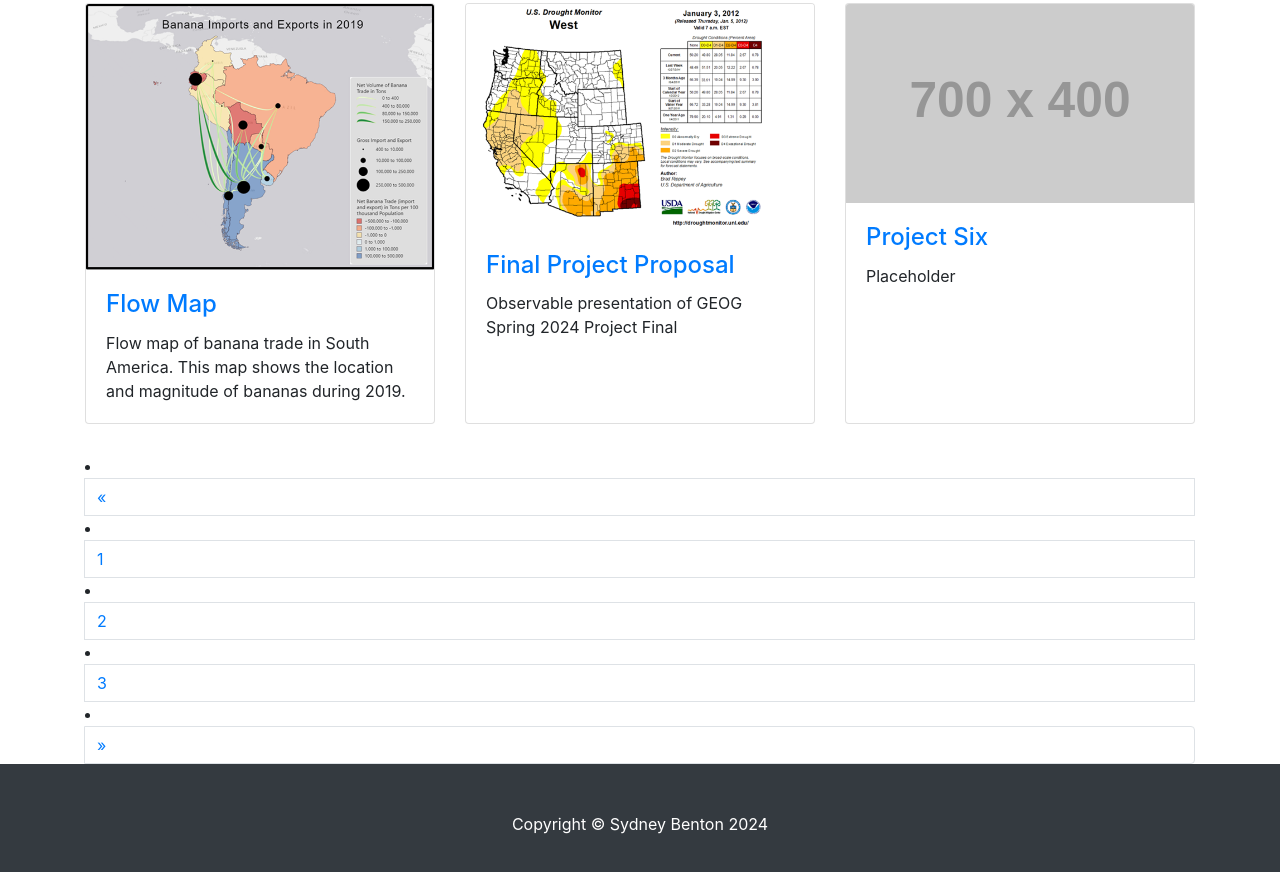
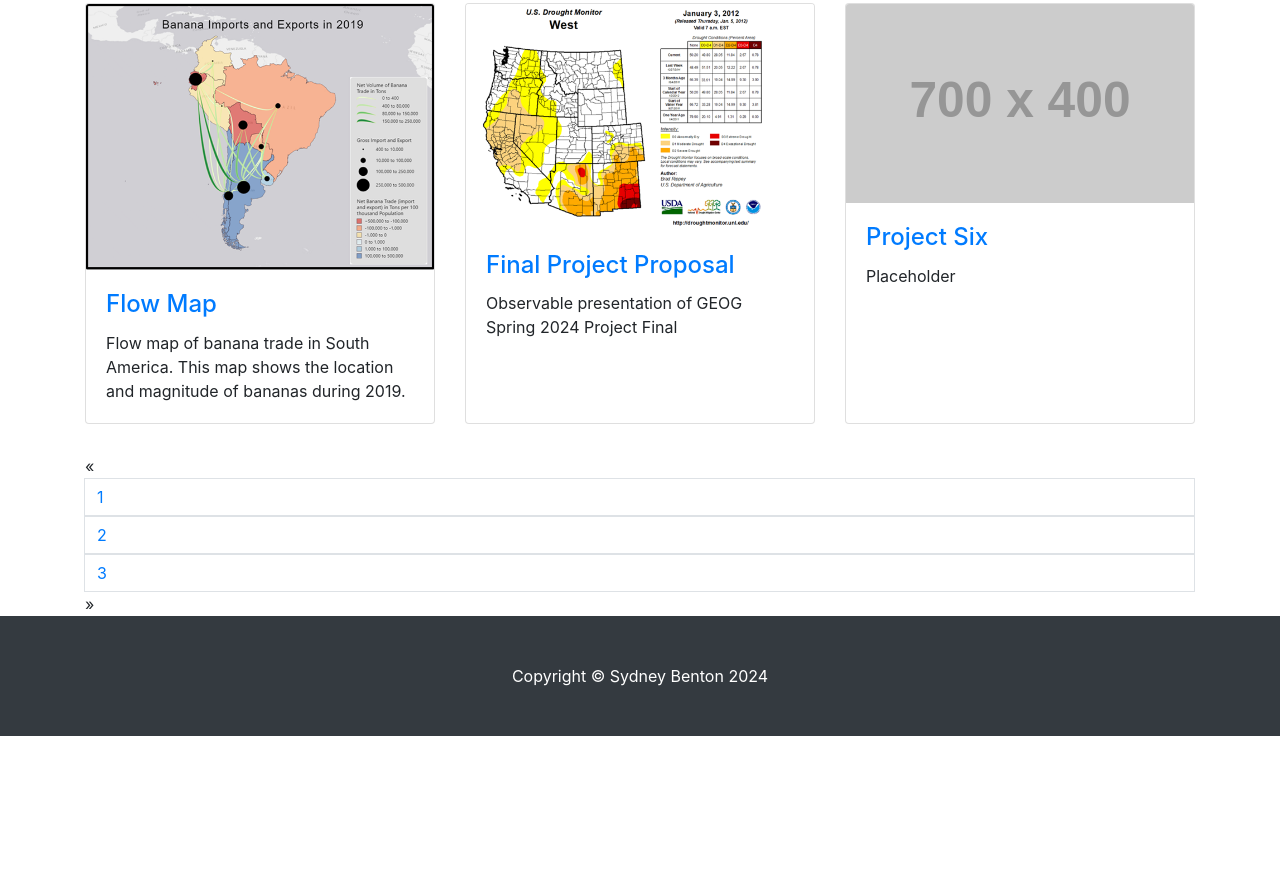
Before and after one commit to geog3540/sbnton, a website: page index.html in a window 1280 px wide. Shown: the part 607-1479 px from the top of the page. After the commit the page ends 1343 px from the top, so only its background shows below. Drawn offline with Linux system fonts and the light colour scheme; placeholder pictures from the web are drawn by us.

Commit message:
Update index.html

```diff
--- a/index.html
+++ b/index.html
@@ -128,23 +128,23 @@
 
       <!-- Pagination -->
       <! ul class="pagination justify-content-center">
-        <li class="page-item">
-          <a class="page-link" href="#" aria-label="Previous">
+        <!li class="page-item">
+          <!a class="page-link" href="#" aria-label="Previous">
             <span aria-hidden="true">&laquo;</span>
             <span class="sr-only">Previous</span>
           </a>
         </li>
-        <li class="page-item">
+        <!li class="page-item">
           <a class="page-link" href="#">1</a>
         </li>
-        <li class="page-item">
+        <! li class="page-item">
           <a class="page-link" href="#">2</a>
         </li>
-        <li class="page-item">
+        <! li class="page-item">
           <a class="page-link" href="#">3</a>
         </li>
-        <li class="page-item">
-          <a class="page-link" href="#" aria-label="Next">
+        <! li class="page-item">
+          <! a class="page-link" href="#" aria-label="Next">
             <span aria-hidden="true">&raquo;</span>
             <span class="sr-only">Next</span>
           </a>
```
